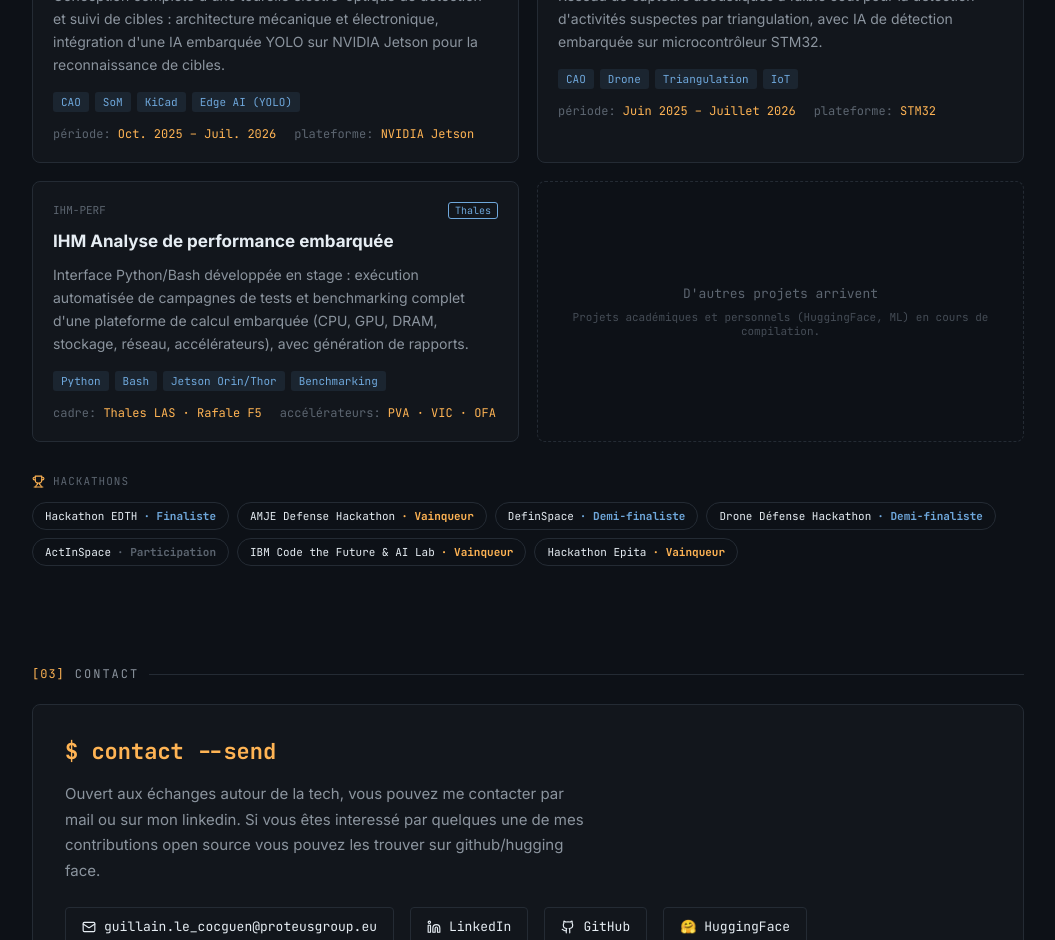
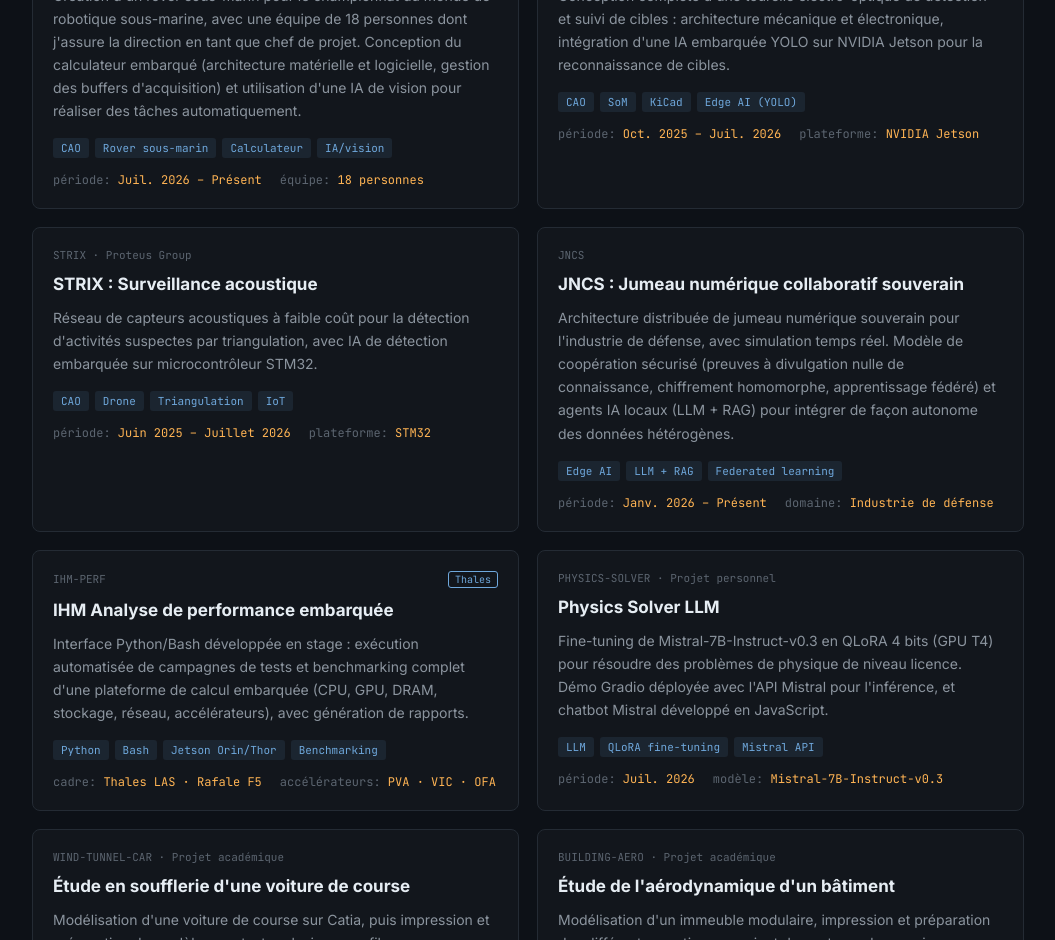
Before and after one commit to Newton2676/Portfolio, a React (Vite) app: page / in a window 1280 px wide. Shown: the part 1860-2800 px from the top of the page, without its empty margins (112-1167 px from the left). Built offline with nearby package versions, Linux system fonts and the light colour scheme.

Commit message:
Update App.jsx

```diff
--- a/src/App.jsx
+++ b/src/App.jsx
@@ -92,9 +92,14 @@ const content = {
       label: "projets",
       title: "Projets techniques",
       internalTag: "Thales",
-      soonTitle: "D'autres projets arrivent",
-      soonDesc: "Projets académiques et personnels (HuggingFace, ML) en cours de compilation.",
       items: [
+        {
+          pid: "HYDRA",
+          name: "HYDRA : Rover sous-marin",
+          desc: "Création d'un rover sous-marin pour le championnat du monde de robotique sous-marine, avec une équipe de 18 personnes dont j'assure la direction en tant que chef de projet. Conception du calculateur embarqué (architecture matérielle et logicielle, gestion des buffers d'acquisition) et utilisation d'une IA de vision pour réaliser des tâches automatiquement.",
+          stack: ["CAO", "Rover sous-marin", "Calculateur", "IA/vision"],
+          stats: [["période", "Juil. 2026 – Présent"], ["équipe", "18 personnes"]],
+        },
         {
           pid: "TAALOS",
           name: "TAALOS : Tourelle EOTS à IA embarquée",
@@ -112,12 +117,51 @@ const content = {
           org: "Proteus Group",
         },
         {
+          pid: "JNCS",
+          name: "JNCS : Jumeau numérique collaboratif souverain",
+          desc: "Architecture distribuée de jumeau numérique souverain pour l'industrie de défense, avec simulation temps réel. Modèle de coopération sécurisé (preuves à divulgation nulle de connaissance, chiffrement homomorphe, apprentissage fédéré) et agents IA locaux (LLM + RAG) pour intégrer de façon autonome des données hétérogènes.",
+          stack: ["Edge AI", "LLM + RAG", "Federated learning"],
+          stats: [["période", "Janv. 2026 – Présent"], ["domaine", "Industrie de défense"]],
+        },
+        {
           pid: "IHM-PERF",
           name: "IHM Analyse de performance embarquée",
           desc: "Interface Python/Bash développée en stage : exécution automatisée de campagnes de tests et benchmarking complet d'une plateforme de calcul embarquée (CPU, GPU, DRAM, stockage, réseau, accélérateurs), avec génération de rapports.",
           stack: ["Python", "Bash", "Jetson Orin/Thor", "Benchmarking"],
           stats: [["cadre", "Thales LAS · Rafale F5"], ["accélérateurs", "PVA · VIC · OFA"]],
           internal: true,
+        },
+        {
+          pid: "PHYSICS-SOLVER",
+          name: "Physics Solver LLM",
+          desc: "Fine-tuning de Mistral-7B-Instruct-v0.3 en QLoRA 4 bits (GPU T4) pour résoudre des problèmes de physique de niveau licence. Démo Gradio déployée avec l'API Mistral pour l'inférence, et chatbot Mistral développé en JavaScript.",
+          stack: ["LLM", "QLoRA fine-tuning", "Mistral API"],
+          stats: [["période", "Juil. 2026"], ["modèle", "Mistral-7B-Instruct-v0.3"]],
+          org: "Projet personnel",
+        },
+        {
+          pid: "WIND-TUNNEL-CAR",
+          name: "Étude en soufflerie d'une voiture de course",
+          desc: "Modélisation d'une voiture de course sur Catia, puis impression et préparation du modèle pour tester plusieurs profils aérodynamiques (ailerons, châssis). Étude en soufflerie de ces profils et validation des meilleures configurations.",
+          stack: ["CAO", "CFD"],
+          stats: [["période", "Sept. 2026 – Janv. 2027"], ["essais", "Soufflerie"]],
+          org: "Projet académique",
+        },
+        {
+          pid: "BUILDING-AERO",
+          name: "Étude de l'aérodynamique d'un bâtiment",
+          desc: "Modélisation d'un immeuble modulaire, impression et préparation des différentes parties avec ajout de capteurs de pression. Simulation sur Star-CCM+, essais en soufflerie de plusieurs configurations, puis validation des modèles par comparaison simulation/soufflerie.",
+          stack: ["CAO", "Catia", "Star-CCM+"],
+          stats: [["période", "Sept. 2026 – Déc. 2026"], ["validation", "Simulation vs soufflerie"]],
+          org: "Projet académique",
+        },
+        {
+          pid: "AIRLINER-CFD",
+          name: "Étude d'un avion de ligne sur Ansys",
+          desc: "Paramétrage d'un maillage sur Ansys pour étudier un avion de ligne dans différentes configurations atmosphériques, puis interprétation des résultats : pression, flux sur les ailes et forces appliquées.",
+          stack: ["Ansys", "CFD"],
+          stats: [["période", "Déc. 2025 – Avr. 2026"], ["analyse", "Pression · flux · forces"]],
+          org: "Projet académique",
         },
       ],
       hackathons: [
@@ -199,9 +243,14 @@ const content = {
       label: "projects",
       title: "Technical projects",
       internalTag: "Thales",
-      soonTitle: "More projects coming",
-      soonDesc: "Academic and personal projects (HuggingFace, ML) currently being compiled.",
       items: [
+        {
+          pid: "HYDRA",
+          name: "HYDRA: Underwater Rover",
+          desc: "Building an underwater rover for the world underwater robotics championship, leading a team of 18 as project manager. Designed the onboard computer (hardware and software architecture, acquisition buffer management) and used a vision AI so the rover can complete tasks automatically.",
+          stack: ["CAD", "Underwater rover", "Onboard computer", "Vision AI"],
+          stats: [["timeline", "Jul. 2026 – Present"], ["team", "18 people"]],
+        },
         {
           pid: "TAALOS",
           name: "TAALOS: EOTS Turret with Embedded AI",
@@ -219,12 +268,51 @@ const content = {
           org: "Proteus Group",
         },
         {
+          pid: "JNCS",
+          name: "JNCS: Sovereign Collaborative Digital Twin",
+          desc: "Distributed sovereign digital-twin architecture for the defense industry, with real-time simulation. Secure cooperation model (zero-knowledge proofs, homomorphic encryption, federated learning) and local AI agents (LLM + RAG) that autonomously integrate heterogeneous data.",
+          stack: ["Edge AI", "LLM + RAG", "Federated learning"],
+          stats: [["timeline", "Jan. 2026 – Present"], ["domain", "Defense industry"]],
+        },
+        {
           pid: "IHM-PERF",
           name: "Embedded Performance Analysis HMI",
           desc: "Python/Bash interface built during the internship: automated test-campaign execution and full benchmarking of an embedded compute platform (CPU, GPU, DRAM, storage, network, accelerators), with report generation.",
           stack: ["Python", "Bash", "Jetson Orin/Thor", "Benchmarking"],
           stats: [["context", "Thales LAS · Rafale F5"], ["accelerators", "PVA · VIC · OFA"]],
           internal: true,
+        },
+        {
+          pid: "PHYSICS-SOLVER",
+          name: "Physics Solver LLM",
+          desc: "Fine-tuned Mistral-7B-Instruct-v0.3 with 4-bit QLoRA (T4 GPU) to solve undergraduate-level physics problems. Deployed a Gradio demo using the Mistral API for inference, and built a Mistral chatbot in JavaScript.",
+          stack: ["LLM", "QLoRA fine-tuning", "Mistral API"],
+          stats: [["timeline", "Jul. 2026"], ["model", "Mistral-7B-Instruct-v0.3"]],
+          org: "Personal project",
+        },
+        {
+          pid: "WIND-TUNNEL-CAR",
+          name: "Wind Tunnel Study of a Race Car",
+          desc: "Modeled a race car in Catia, then printed and prepared the model to test several aerodynamic profiles (wings, chassis). Wind tunnel testing of these profiles and validation of the best configurations.",
+          stack: ["CAD", "CFD"],
+          stats: [["timeline", "Sept. 2026 – Jan. 2027"], ["testing", "Wind tunnel"]],
+          org: "Academic project",
+        },
+        {
+          pid: "BUILDING-AERO",
+          name: "Building Aerodynamics Study",
+          desc: "Modeled a modular building, then printed and prepared its parts with added pressure sensors. Simulation in Star-CCM+, wind tunnel tests of several configurations, and model validation by comparing simulation with wind tunnel results.",
+          stack: ["CAD", "Catia", "Star-CCM+"],
+          stats: [["timeline", "Sept. 2026 – Dec. 2026"], ["validation", "Simulation vs wind tunnel"]],
+          org: "Academic project",
+        },
+        {
+          pid: "AIRLINER-CFD",
+          name: "Airliner Study on Ansys",
+          desc: "Set up a mesh in Ansys to study an airliner under different atmospheric conditions, then interpreted the results: pressure, flow over the wings and applied forces.",
+          stack: ["Ansys", "CFD"],
+          stats: [["timeline", "Dec. 2025 – Apr. 2026"], ["analysis", "Pressure · flow · forces"]],
+          org: "Academic project",
         },
       ],
       hackathons: [
@@ -540,16 +628,6 @@ export default function Portfolio() {
               </div>
             </div>
           ))}
-          <div
-            className="card"
-            style={{
-              background: "transparent", border: `1px dashed ${C.border}`, borderRadius: 8, padding: 20,
-              display: "flex", flexDirection: "column", justifyContent: "center", alignItems: "center", textAlign: "center", gap: 8, minHeight: 140,
-            }}
-          >
-            <span style={{ fontFamily: MONO, fontSize: 13, color: C.mutedDim }}>{t.projects.soonTitle}</span>
-            <span style={{ fontFamily: MONO, fontSize: 11, color: C.mutedDim, opacity: 0.7 }}>{t.projects.soonDesc}</span>
-          </div>
         </div>
 
         <div style={{ marginTop: 32 }}>
```
